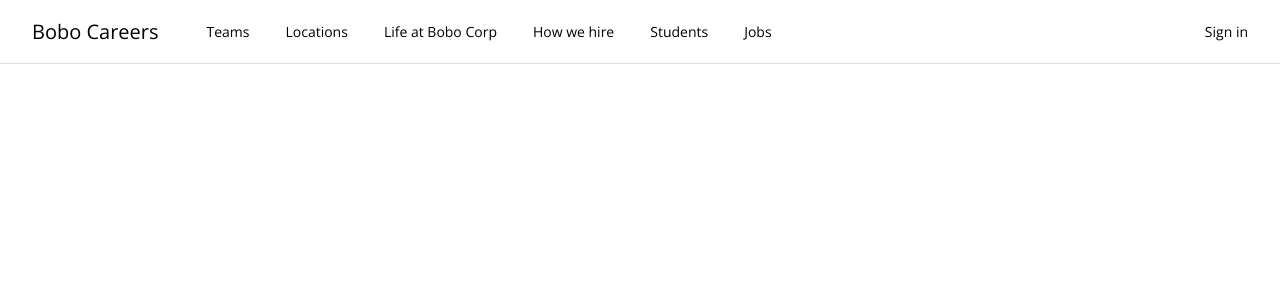
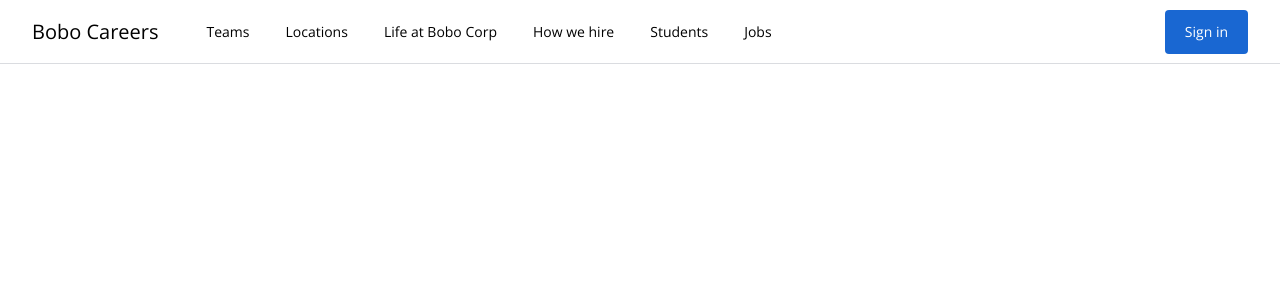
Before and after one commit to theopauw/vue-masterclass-jobsearch, a Vue app: page / in a window 1280 px wide. Shown: the top 300 px of the page. Built offline with nearby package versions, Linux system fonts and the light colour scheme.

Commit message:
styled button

```diff
--- a/src/components/ActionButton.vue
+++ b/src/components/ActionButton.vue
@@ -1,5 +1,5 @@
 <template>
-  <button>Sign in</button>
+  <button class="rounded border-0 bg-brand-blue-1 px-5 py-3 font-medium text-white">Sign in</button>
 </template>
 
 <script>
```
